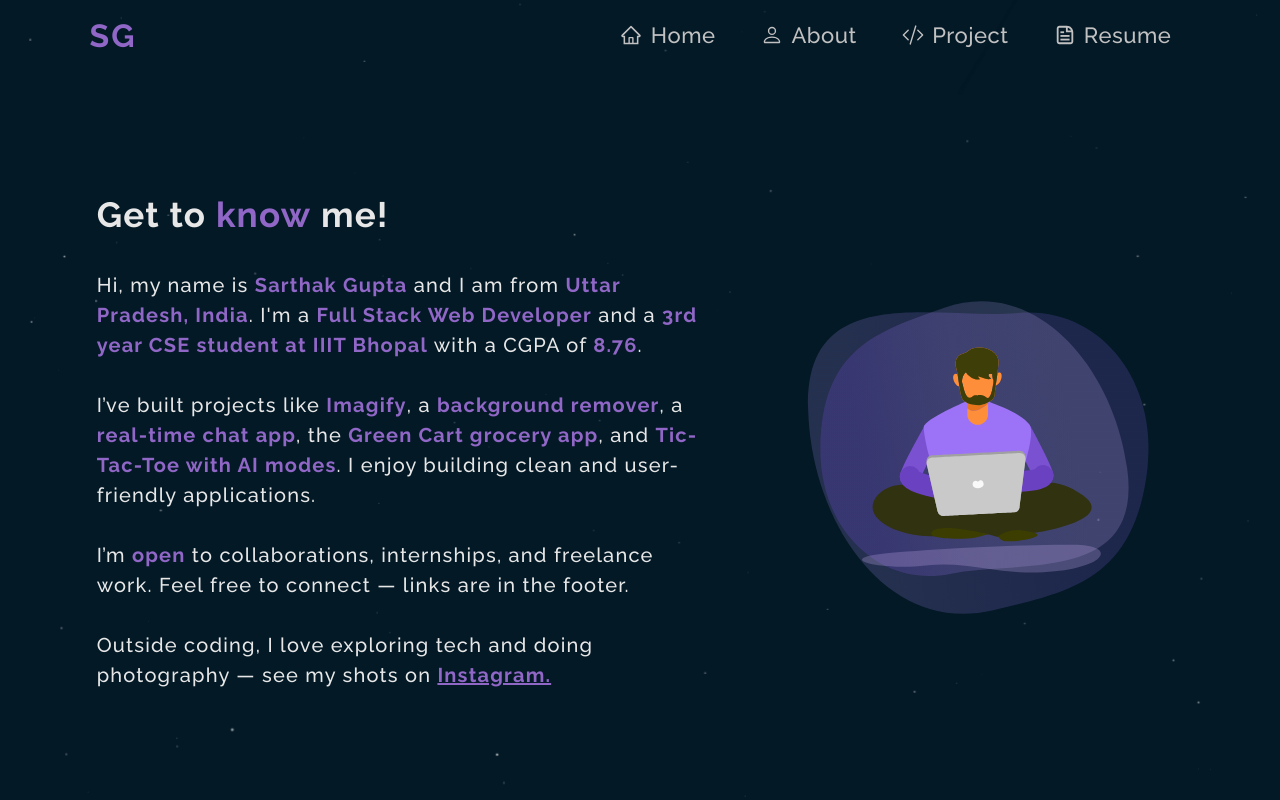
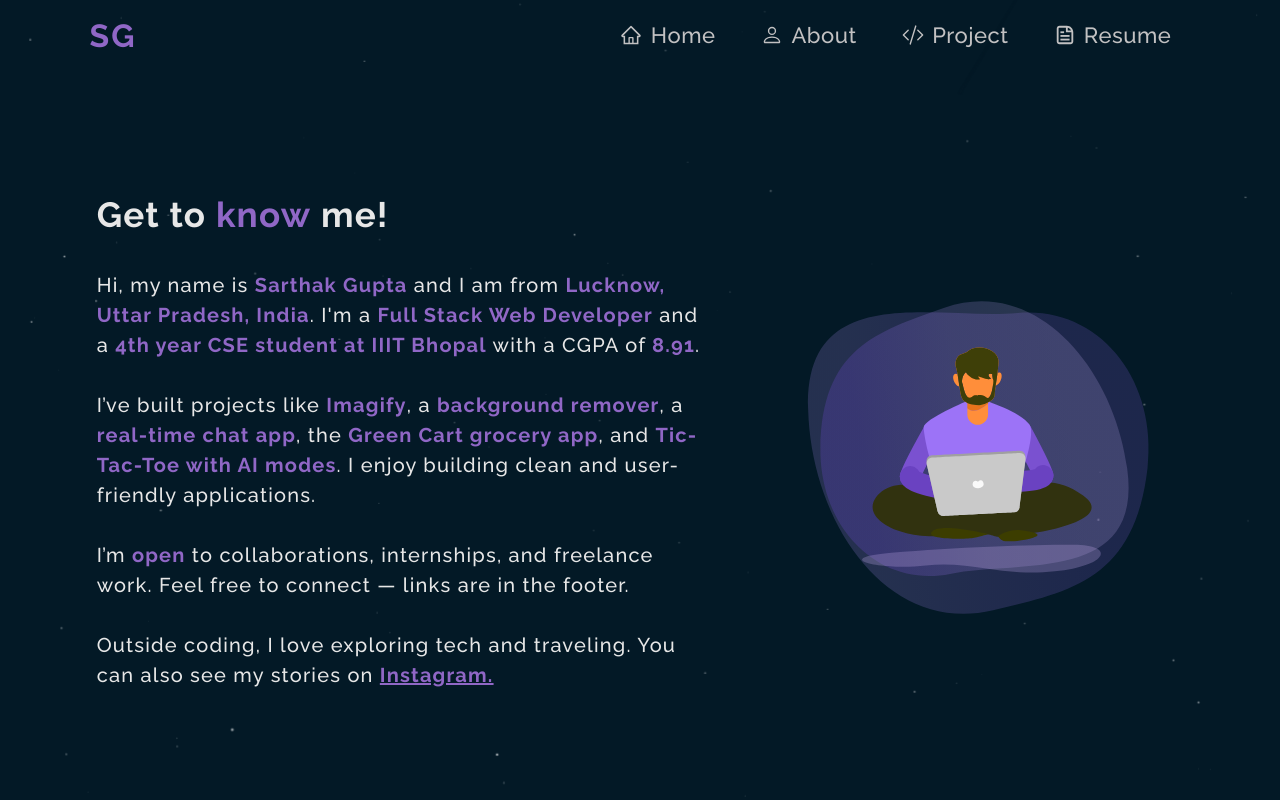
Before and after one commit to mrsarthakgupta/Sarthak-Portfolio, a React (Create React App) app: page /About in a window 1280 px wide. Shown: the top 800 px of the page. Built offline with nearby package versions, Linux system fonts and the light colour scheme.

Commit message:
updated about section

```diff
--- a/src/Components/About.js
+++ b/src/Components/About.js
@@ -11,8 +11,8 @@ const About = () => {
         <div className='AboutText'>
           <h1 className='AboutTextHeading' >Get to <b>know</b> me!</h1>
           <p>
-            Hi, my name is <b>Sarthak Gupta</b> and I am from <b>Uttar Pradesh, India</b>.
-            I'm a <b>Full Stack Web Developer</b> and a <b>3rd year CSE student at IIIT Bhopal</b> with a CGPA of <b>8.76</b>. <br/><br/>
+            Hi, my name is <b>Sarthak Gupta</b> and I am from <b>Lucknow, Uttar Pradesh, India</b>.
+            I'm a <b>Full Stack Web Developer</b> and a <b>4th year CSE student at IIIT Bhopal</b> with a CGPA of <b>8.91</b>. <br/><br/>
 
             I’ve built projects like <b>Imagify</b>, a <b>background remover</b>, a <b>real-time chat app</b>, the <b>Green Cart grocery app</b>,
             and <b>Tic-Tac-Toe with AI modes</b>. I enjoy building clean and user-friendly applications.<br/><br/>
@@ -20,8 +20,8 @@ const About = () => {
             I’m <b>open</b> to collaborations, internships, and freelance work.
             Feel free to connect — links are in the footer.<br/><br/>
 
-            Outside coding, I love exploring tech and doing photography —
-            see my shots on <a href="https://www.instagram.com/mr.sarthakgupta/" target="_blank" rel="noreferrer">Instagram.</a>
+            Outside coding, I love exploring tech and traveling. You can also
+            see my stories on <a href="https://www.instagram.com/mr.sarthakgupta/" target="_blank" rel="noreferrer">Instagram.</a>
           </p>
         </div>
 
```
